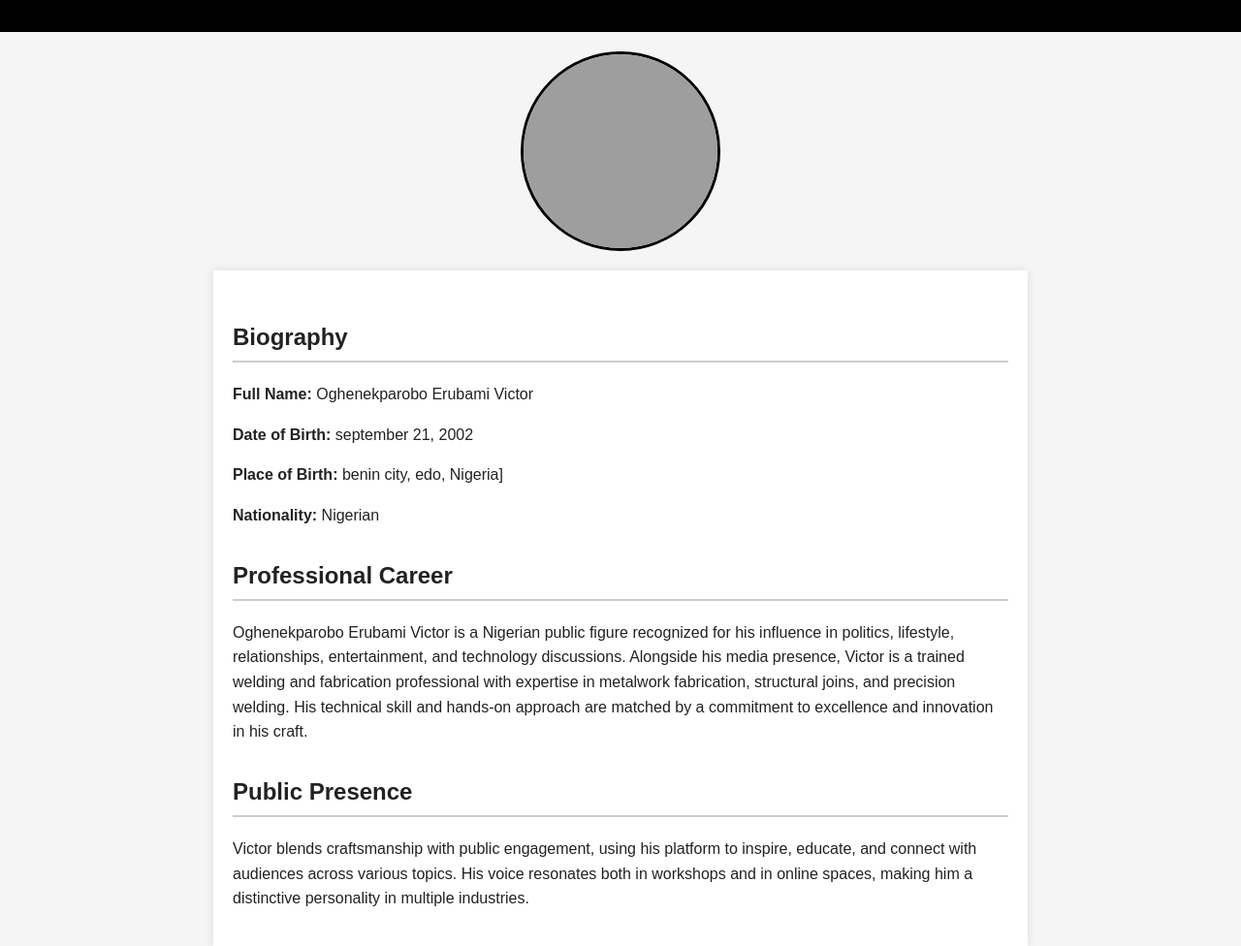
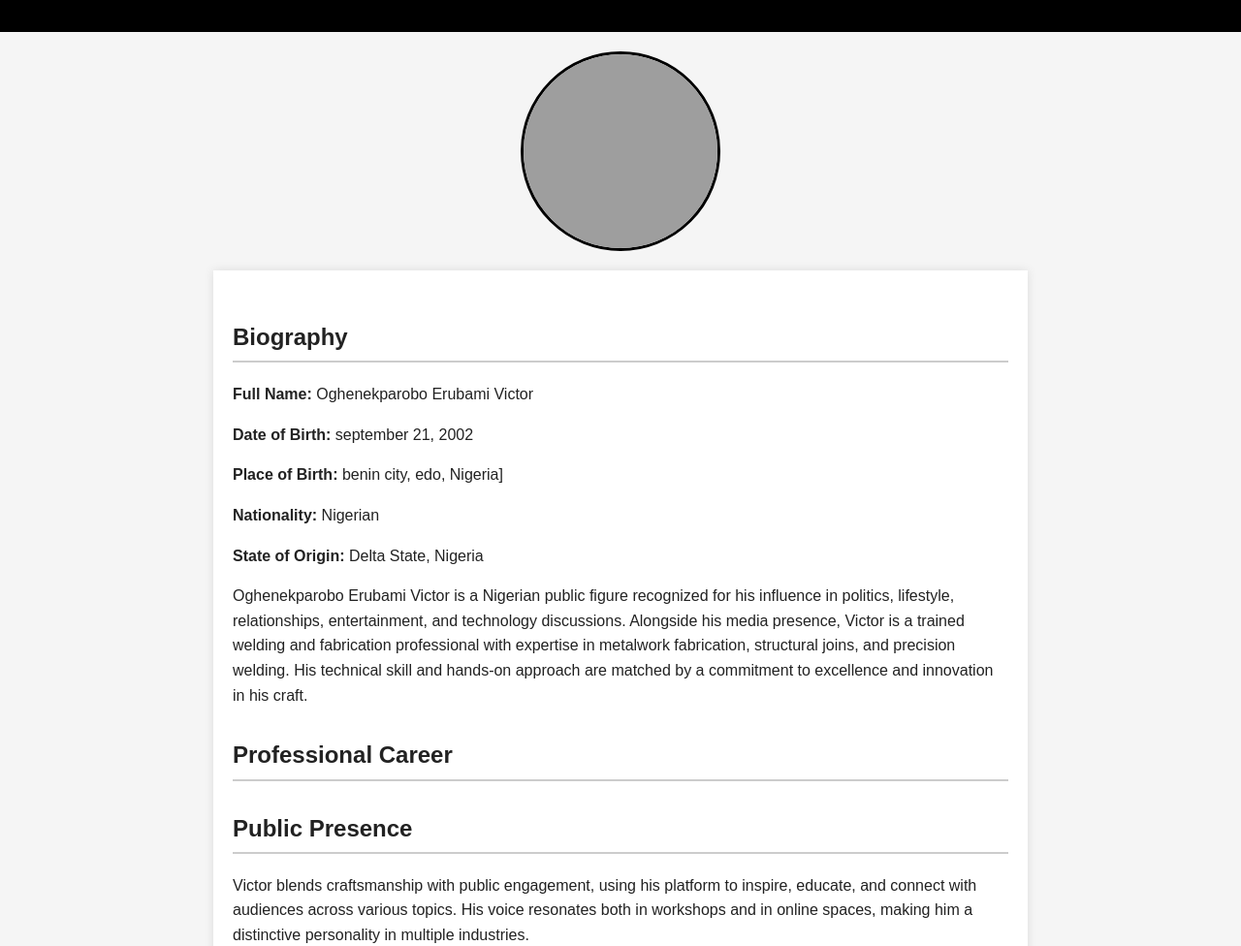
Before and after one commit to victor11111-jpk/oghenekparobo-erubami-victor-profile, a plain HTML site: page index.html in a window 1280 px wide. Shown: the part 121-1097 px from the top of the page at 97% size. Drawn offline with Linux system fonts and the light colour scheme; grey boxes are pictures that could not be loaded.

Commit message:
Update index.html

```diff
--- a/index.html
+++ b/index.html
@@ -72,10 +72,9 @@
     <p><strong>Date of Birth:</strong> september 21, 2002</p>
     <p><strong>Place of Birth:</strong> benin city, edo, Nigeria]</p>
     <p><strong>Nationality:</strong> Nigerian</p>
-
+    <p><strong>State of Origin:</strong> Delta State, Nigeria</p>
+    <p>Oghenekparobo Erubami Victor is a Nigerian public figure recognized for his influence in politics, lifestyle, relationships, entertainment, and technology discussions. Alongside his media presence, Victor is a trained welding and fabrication professional with expertise in metalwork fabrication, structural joins, and precision welding. His technical skill and hands-on approach are matched by a commitment to excellence and innovation in his craft.</p>
     <h2>Professional Career</h2>
-    <p>Oghenekparobo Erubami Victor is a Nigerian public figure recognized for his influence in politics, lifestyle, relationships, entertainment, and technology discussions. Alongside his media presence, Victor is a trained welding and fabrication professional with expertise in metalwork fabrication, structural joins, and precision welding. His technical skill and hands-on approach are matched by a commitment to excellence and innovation in his craft.</p>
-
     <h2>Public Presence</h2>
     <p>Victor blends craftsmanship with public engagement, using his platform to inspire, educate, and connect with audiences across various topics. His voice resonates both in workshops and in online spaces, making him a distinctive personality in multiple industries.</p>
   </div>
```
